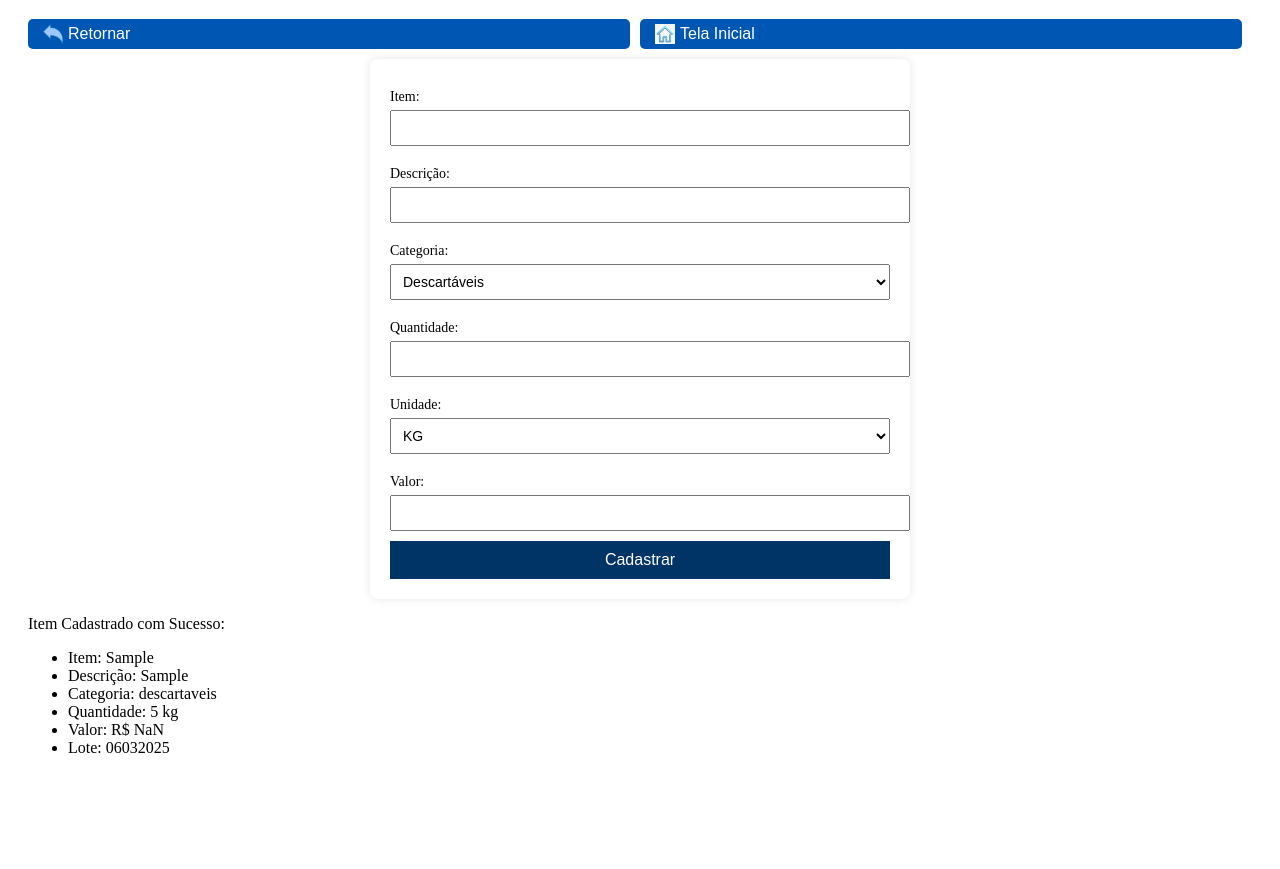
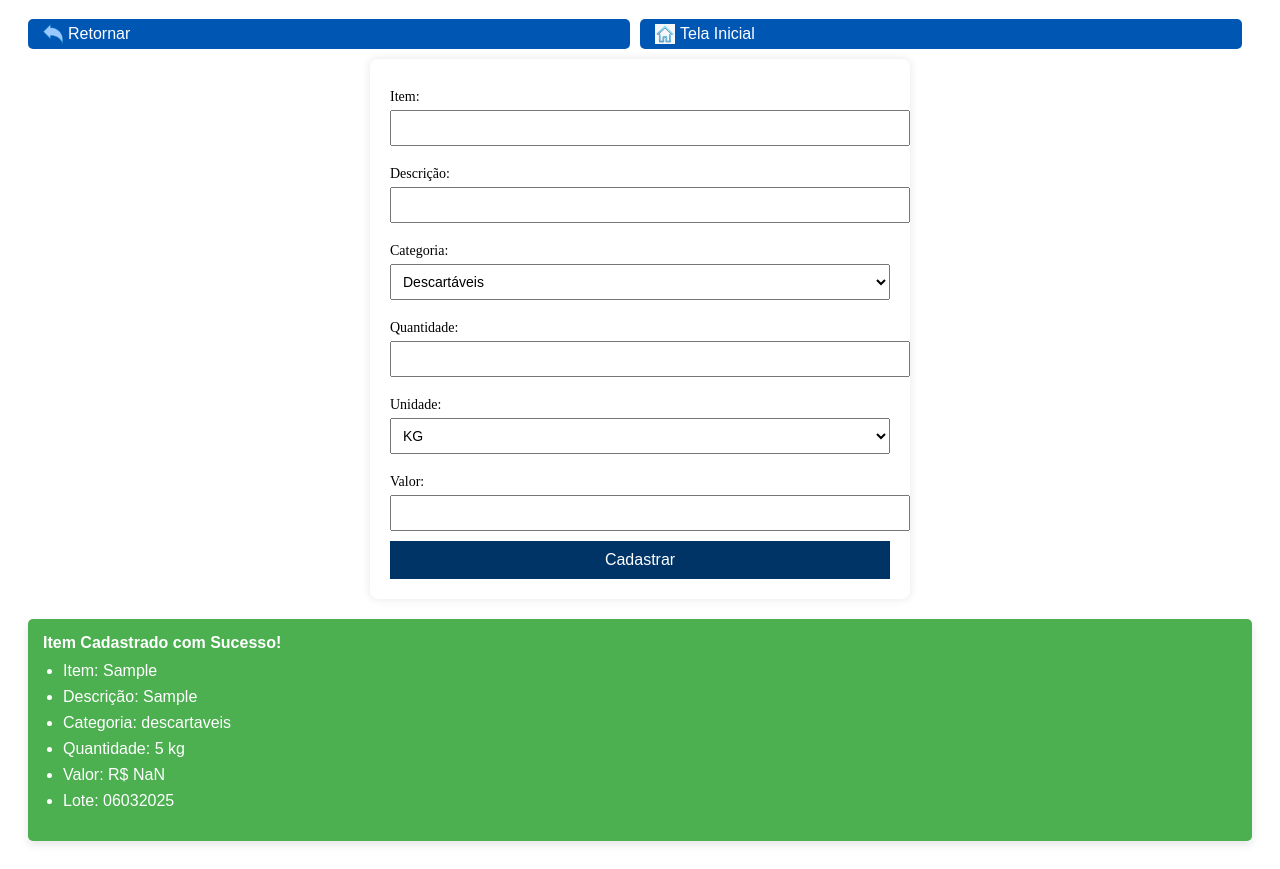
Before and after one commit to Knirvyzy/hamburgueria, a plain HTML site: page cadastro-estoque.html in a window 1280 px wide. Both pictures are taken after typing "Sample", "Sample", "5", "Sample" into the empty fields and a click on the button "Cadastrar". Shown: the part 66-935 px from the top of the page. Before the commit the page ends 867 px from the top, so only its background shows below. Drawn offline with Linux system fonts and the light colour scheme.

Commit message:
Add files via upload

```diff
--- a/cadastro-estoque.html
+++ b/cadastro-estoque.html
@@ -26,6 +26,37 @@
             width: 20px;
             height: 20px;
             margin-right: 5px;
+        }
+
+        /* Estilo para o alerta */
+        #respostaCadastro {
+            margin-top: 20px;
+            padding: 15px;
+            background-color: #4CAF50; /* Cor de sucesso */
+            color: white;
+            border-radius: 5px;
+            box-shadow: 0 4px 8px rgba(0, 0, 0, 0.1);
+            font-family: Arial, sans-serif;
+        }
+
+        #respostaCadastro p {
+            font-weight: bold;
+            margin: 0;
+        }
+
+        #respostaCadastro ul {
+            margin-top: 10px;
+            padding-left: 20px;
+        }
+
+        #respostaCadastro ul li {
+            margin-bottom: 8px;
+        }
+
+        /* Estilo para alertas de erro (caso necessário no futuro) */
+        .alert-error {
+            background-color: #f44336; /* Cor de erro */
+            border: 1px solid #d32f2f;
         }
     </style>
 </head>
@@ -83,6 +114,7 @@
             <button type="submit">Cadastrar</button>
         </form>
 
+        <!-- Div para exibição do alerta -->
         <div id="respostaCadastro"></div>
     </main>
 
@@ -140,8 +172,9 @@
 
             // Exibir mensagem de sucesso
             const respostaCadastro = document.getElementById('respostaCadastro');
+            respostaCadastro.className = ''; // Remove qualquer classe anterior
             respostaCadastro.innerHTML = `
-                <p>Item Cadastrado com Sucesso:</p>
+                <p>Item Cadastrado com Sucesso!</p>
                 <ul>
                     <li>Item: ${item}</li>
                     <li>Descrição: ${descricao}</li>
@@ -151,6 +184,7 @@
                     <li>Lote: ${lote}</li>
                 </ul>
             `;
+            respostaCadastro.classList.add('alert-success');  // Classe para estilizar a resposta
 
             // Limpar o formulário após cadastro
             document.getElementById('cadastroEstoque').reset();
```
